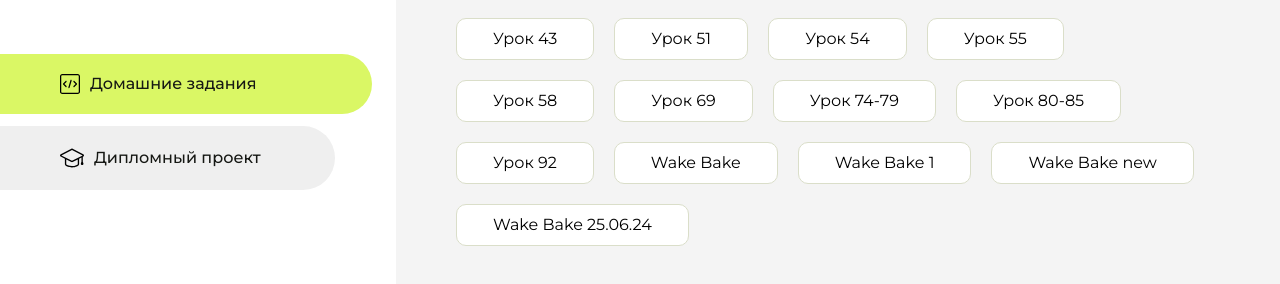
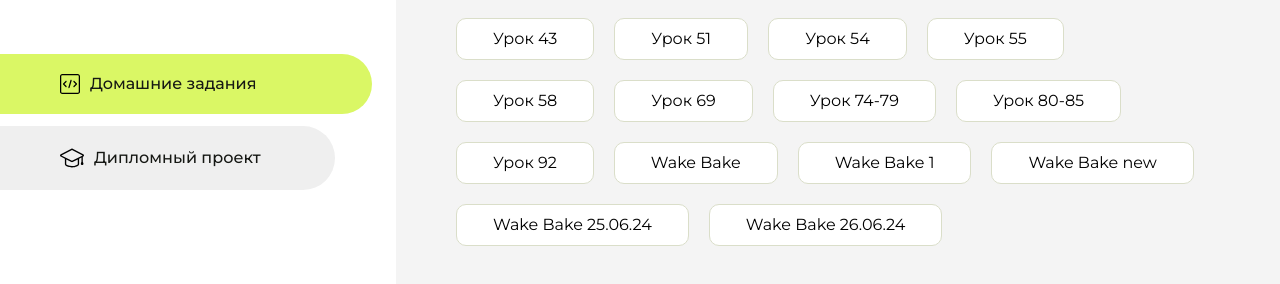
Before and after one commit to RodikovaAl/homework, a plain HTML site: page index.html in a window 1280 px wide. Shown: the part 282-566 px from the top of the page. Drawn offline with Linux system fonts and the light colour scheme.

Commit message:
Update index.html

```diff
--- a/index.html
+++ b/index.html
@@ -143,6 +143,9 @@
                     <li class="content__list-item">
                         <a href="project3_3/index.html">Wake Bake 25.06.24 </a>
                     </li>
+                    <li class="content__list-item">
+                        <a href="project3_4/index.html">Wake Bake 26.06.24 </a>
+                    </li>
 
                 </ul>
             </div>
```
